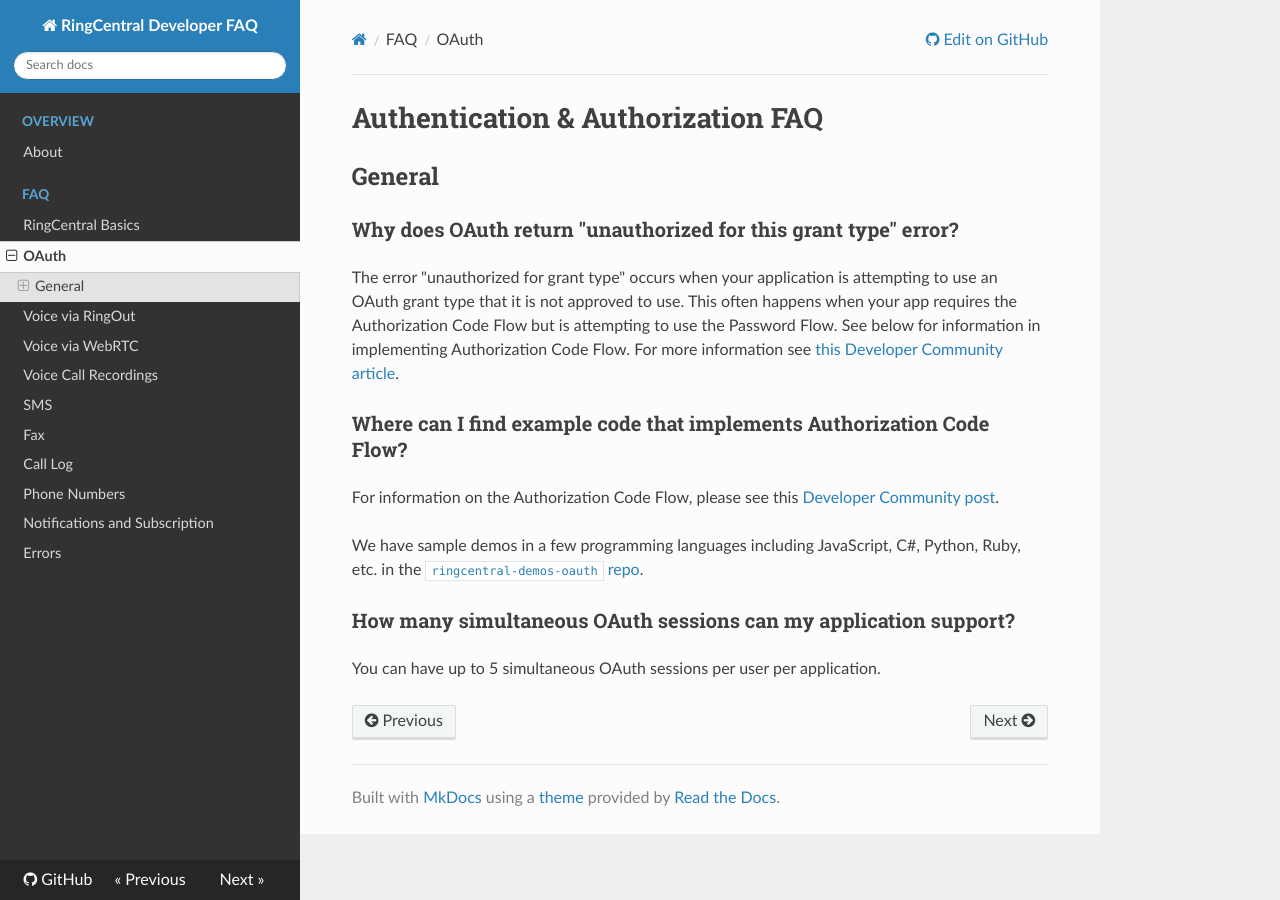
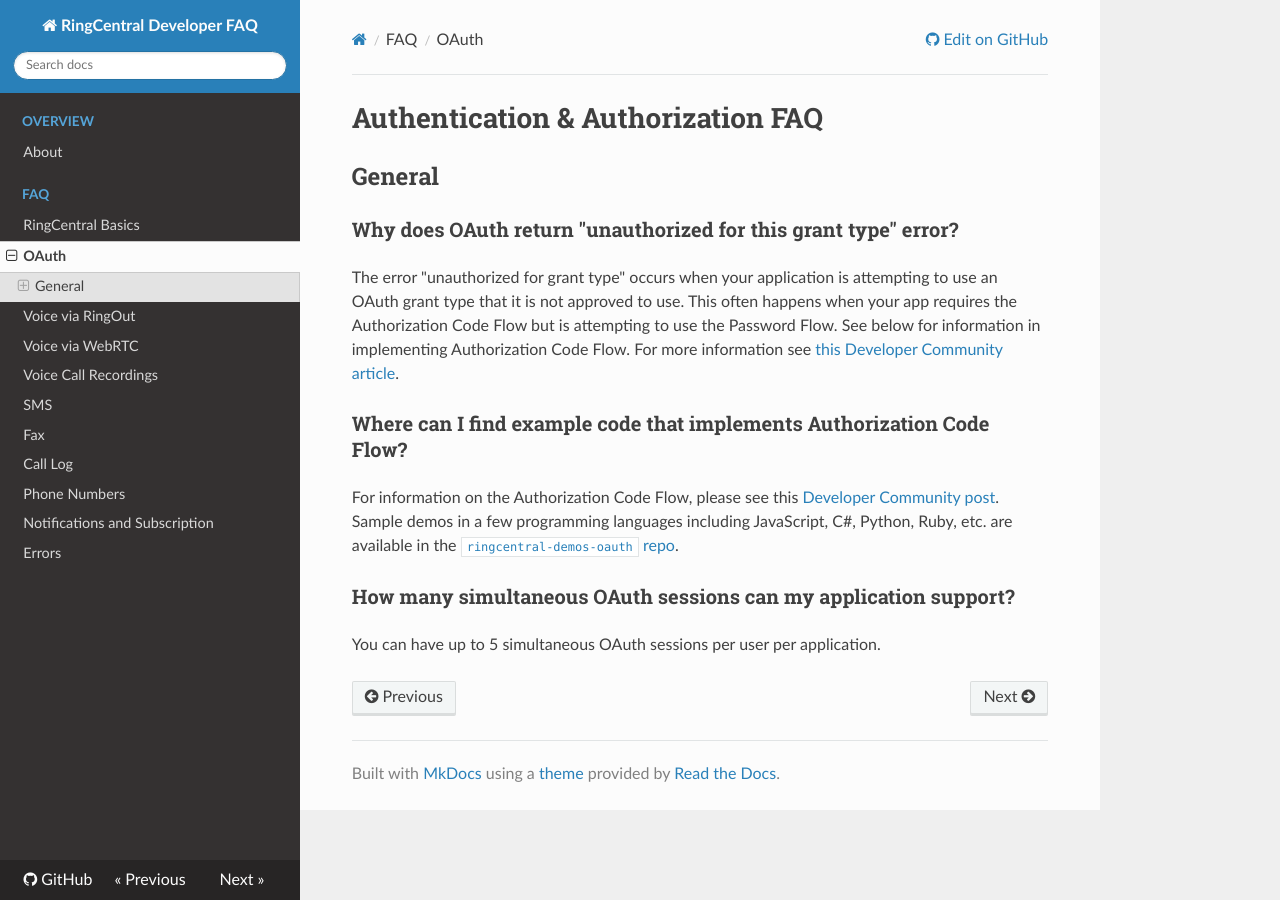
Before and after one commit to ringcentral/ringcentral-faq, an MkDocs documentation site: the page built from docs/oauth.md, in a window 1280 px wide. Built offline with MkDocs 1.6.1, drawn with Linux system fonts in a browser that asks for light colours; nearby versions of some CDN libraries; old or Windows-style settings are respelled for this version of MkDocs.

Commit message:
update style

```diff
--- a/docs/oauth.md
+++ b/docs/oauth.md
@@ -8,9 +8,7 @@
 
 ### Where can I find example code that implements Authorization Code Flow?
 
-For information on the Authorization Code Flow, please see this [Developer Community post](https://devcommunity.ringcentral.com/ringcentraldev/topics/using-oauth-2-0-authorization-code-grant-to-access-ringcentral-apis).
-
-We have sample demos in a few programming languages including JavaScript, C#, Python, Ruby, etc. in the [`ringcentral-demos-oauth` repo](https://github.com/grokify/ringcentral-demos-oauth).
+For information on the Authorization Code Flow, please see this [Developer Community post](https://devcommunity.ringcentral.com/ringcentraldev/topics/using-oauth-2-0-authorization-code-grant-to-access-ringcentral-apis). Sample demos in a few programming languages including JavaScript, C#, Python, Ruby, etc. are available in the [`ringcentral-demos-oauth` repo](https://github.com/grokify/ringcentral-demos-oauth).
 
 ### How many simultaneous OAuth sessions can my application support?
 
```
